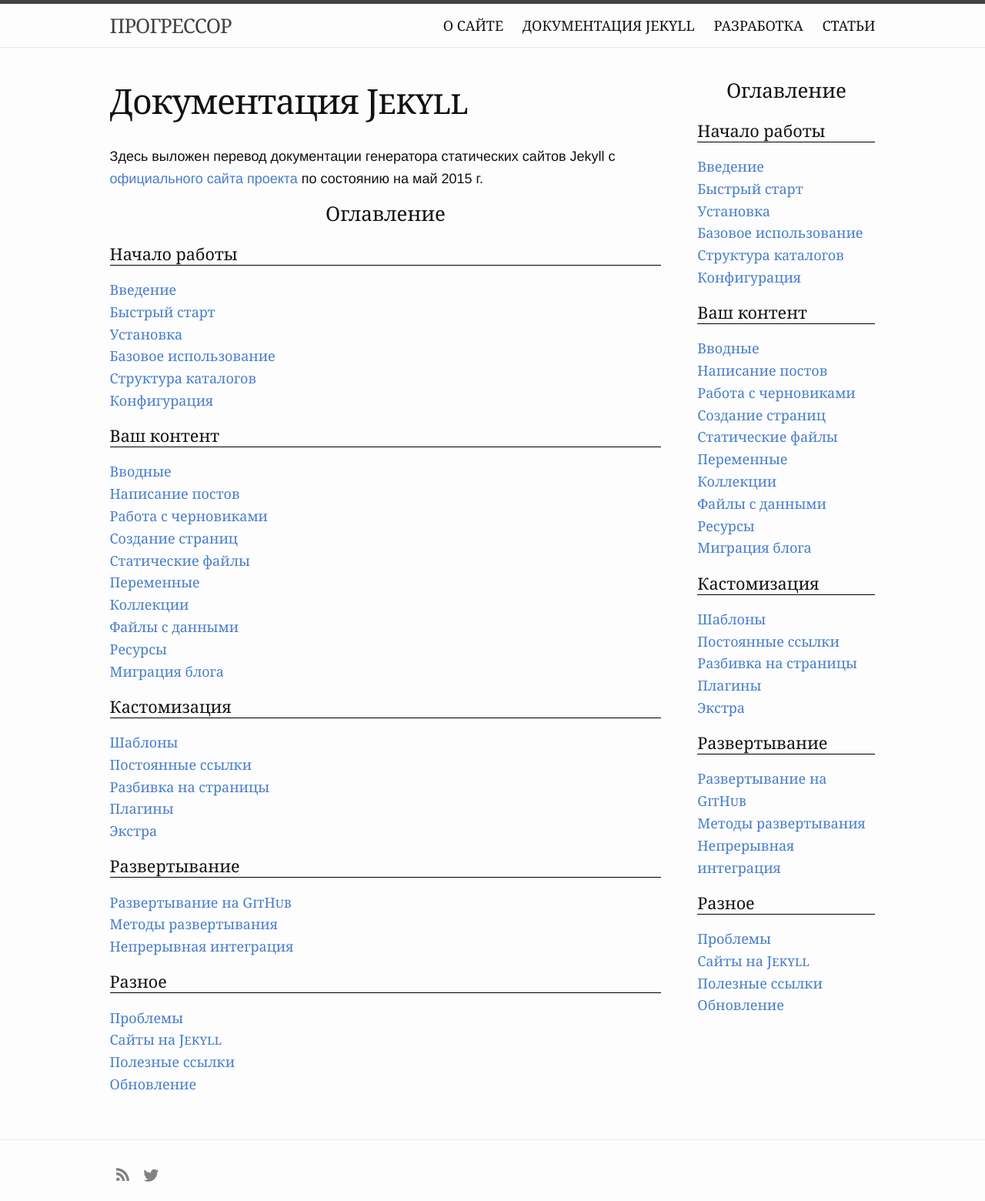
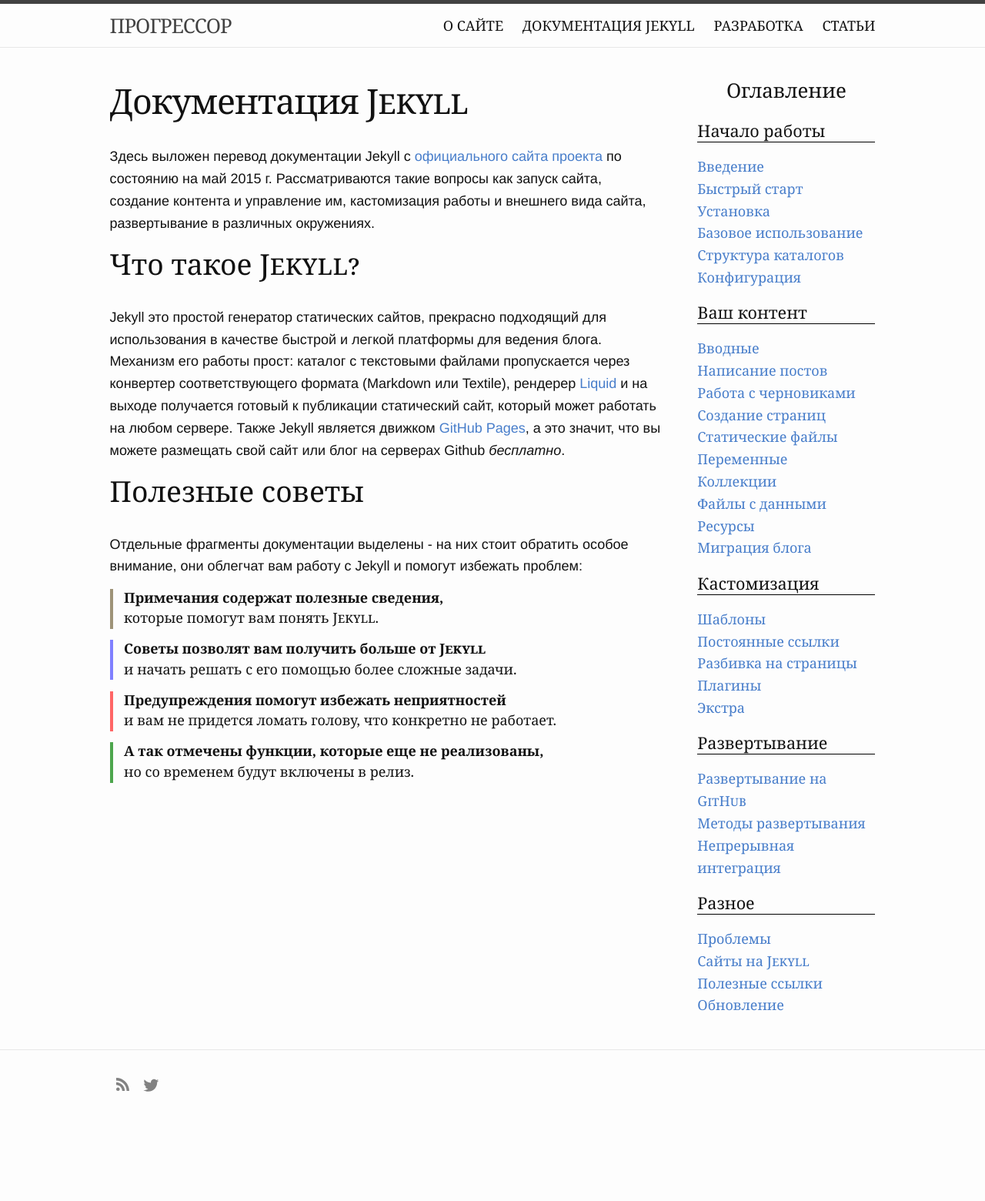
Before and after one commit to prgssr/prgssr.github.io, a Jekyll site: the page built from documentation.md, in a window 1280 px wide. Shown: the whole page at 77% size. Built offline with Jekyll 4.4.1, drawn with Linux system fonts in a browser that asks for light colours; after the commit the page ends 1443 px from its top, so only the background shows below that.

Commit message:
change documentation.md

```diff
--- a/_config.yml
+++ b/_config.yml
@@ -18,7 +18,7 @@
 collections:
    documentation:
      output: true
-     layout: post
+     layout: doc
 
 #gems
 gems:
--- a/_layouts/doc.html
+++ b/_layouts/doc.html
@@ -17,7 +17,7 @@
 	</div>
 </div>
 <div class="sidebar">
-  {% if page.layout == "doc" %}
+  {% if page.layout == "doc" or page.documentation %}
     {% include documentation-nav.html %}
   {% endif %}
 </div>
--- a/_sass/_layout.scss
+++ b/_sass/_layout.scss
@@ -205,8 +205,9 @@
 
 .comments-link {
     font-size: $small-font-size;
-    margin-left: $gutter;
-    font-style: italic;
+    color: $grey-color;
+    white-space: nowrap;
+    float: right;
 }
 
 /**
--- a/documentation.md
+++ b/documentation.md
@@ -3,9 +3,36 @@
 title: "Документация Jekyll"
 permalink: /documentation/
 description: "Перевод документации Jekyll"
+documentation: true
 ---
 
-Здесь выложен перевод документации генератора статических сайтов Jekyll с [официального сайта проекта](http://jekyllrb.com/docs/home/) по состоянию на май 2015 г.
+Здесь выложен перевод документации  Jekyll с [официального сайта проекта](http://jekyllrb.com/docs/home/) по состоянию на май 2015 г. Рассматриваются такие вопросы как запуск сайта, создание контента и управление им, кастомизация работы и внешнего вида сайта, развертывание в различных окружениях.
+
+## Что такое Jekyll?
+
+Jekyll это простой генератор статических сайтов, прекрасно подходящий для использования в качестве быстрой и легкой платформы для ведения блога. Механизм его работы прост: каталог с текстовыми файлами пропускается через конвертер соответствующего формата (Markdown или Textile), рендерер [Liquid](https://github.com/Shopify/liquid/wiki) и на выходе получается готовый к публикации статический сайт, который может работать на любом сервере. Также Jekyll является движком [GitHub Pages](http://pages.github.com/), а это значит, что вы можете размещать свой сайт или блог на серверах Github *бесплатно*.
+
+## Полезные советы
+
+Отдельные фрагменты документации выделены - на них стоит обратить особое внимание, они облегчат вам работу с Jekyll и помогут избежать проблем:
+
+###### Примечания содержат полезные сведения,
+{: .info}
+которые помогут вам понять Jekyll.
+{: .info}
+
+###### Советы позволят вам получить больше от Jekyll
+{: .protip}
+и начать решать с его помощью более сложные задачи.
+{: .protip}
 
 
-{% include documentation-nav.html %}
+###### Предупреждения помогут избежать неприятностей
+{: .warning}
+и вам не придется ломать голову, что конкретно не работает.
+{: .warning}
+
+###### А так отмечены функции, которые еще не реализованы,
+{: .unreleased}
+но со временем будут включены в релиз.
+{: .unreleased}
```
